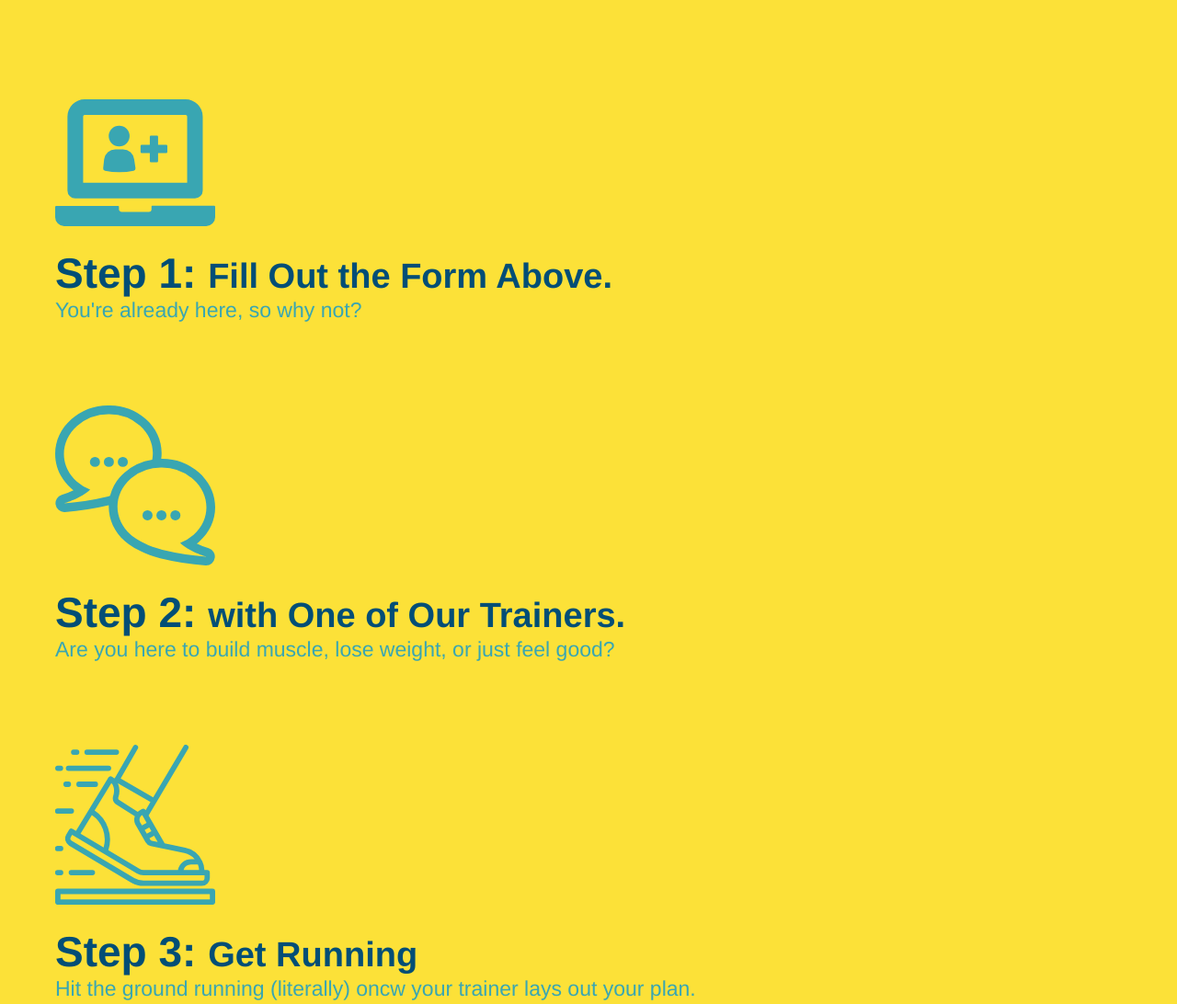
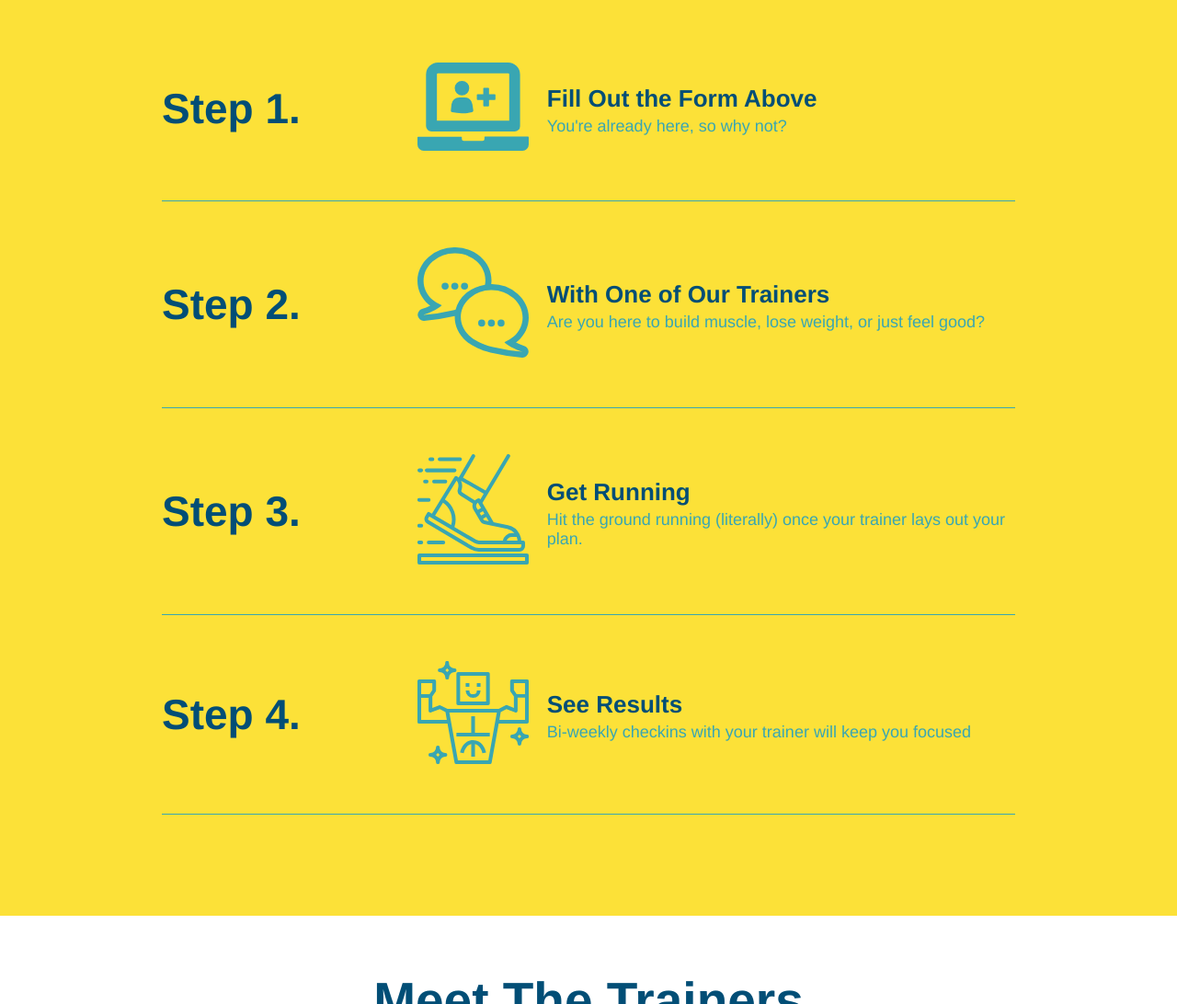
Before and after one commit to aniyahmb99/run-buddy, a plain HTML site: page index.html in a window 1280 px wide. Shown: the part 1260-2352 px from the top of the page at 92% size. Drawn offline with Linux system fonts and the light colour scheme.

Commit message:
add flexbox to the steps

```diff
--- a/index.html
+++ b/index.html
@@ -92,25 +92,53 @@
     <div class="flex-row">
     <h2 class="section-title secondary-border">What You Do</h2>
     </div>
-    <div>
-        <img src="./images/01-04-svgs/step-1.svg" alt="" />
-        <h3>Step 1: <span>Fill Out the Form Above.</span></h3>
+    <div class="step">
+        <h3>Step 1.</h3>
+        <div class="step-info">
+            <div class="step-img">
+                <img src="./images/01-04-svgs/step-1.svg" alt="" />
+            </div>
+         <div class="step-text">
+        <h4>Fill Out the Form Above</h4>
         <p>You're already here, so why not?</p>
+        </div>
     </div>
-    <div>
-        <img src="./images/01-04-svgs/step-2.svg" alt="" />
-        <h3>Step 2: <span> with One of Our Trainers.</span></h3>
+    </div>
+    <div class="step">
+     <h3>Step 2.</h3>
+     <div class="step-info">
+        <div class="step-img">
+            <img src="./images/01-04-svgs/step-2.svg" alt="" />
+        </div>
+        <div class="step-text">
+         <h4> With One of Our Trainers</h4>
         <p>Are you here to build muscle, lose weight, or just feel good?</p>
         </div>
-    <div>
-        <img src="images/01-04-svgs/step-3.svg" alt="" />
-        <h3>Step 3: <span>Get Running</span></h3>
-        <p>Hit the ground running (literally) oncw your trainer lays out your plan.</p>
+     </div>
+     </div>
+      <div class="step">
+        <h3>Step 3.</h3>
+        <div class="step-info">
+            <div class="step-img">
+                <img src="images/01-04-svgs/step-3.svg" alt="" />
+            </div>
+            <div class="step-text">
+                <h4>Get Running</h4>
+                <p>Hit the ground running (literally) once your trainer lays out your plan.</p>
+            </div>
+        </div>
     </div>
-    <div>
-        <img src="images/01-04-svgs/step-4.svg" alt="" />
-        <h3>Step 4:<span>See Results.</span></h3>
+    <div class="step">
+        <h3>Step 4.</h3>
+        <div class="step-info">
+            <div class="step-img">
+                <img src="images/01-04-svgs/step-4.svg" alt="" />
+            </div>
+        <div class="step-text">
+        <h4>See Results</h4>
         <p>Bi-weekly checkins with your trainer will keep you focused</p>
+     </div>
+     </div>
     </div>
 </section>
 
--- a/style.css
+++ b/style.css
@@ -132,25 +132,45 @@ section {
 .steps {
     background: #fce138;
 }
-.steps div {
-    margin-bottom: 80px;
-
+.step {
+    margin: 50px auto;
+    padding-bottom: 50px;
+    width: 80%;
+    border-bottom: 1px solid #39a6b2;
+    display: flex;
+    flex-wrap: wrap;
+    align-items: center;
+    justify-content: space-between;
 }
-.steps img {
-    width: 15%;
-    margin: 10px 0;
+.step-img {
+    flex: 1 12%;
+    margin-right: 20px;
 }
-.steps h3 {
+.step-img img {
+    max-width: 100%;
+}
+.step h3 {
     color: #024e76;
     font-size: 46px;
-    margin-top: 10px;
+    flex: 1 30%;
 }
-.steps p {
+.step-info {
+    flex: 2 70%;
+    display: flex;
+    flex-wrap: wrap;
+    align-items: center;
+}
+.step-text {
+    flex: 12;
+}
+.step-text h4 {
+    font-size: 26px;
+    line-height: 1.5;
+    color: #024e76;
+}
+.step-text p {
     color: #39a6b2;
-    font-size: 23px;
-}
-.steps span {
-    font-size: 38px;
+    font-size: 18px;
 }
 .section-title {
     font-size: 55px;
```
